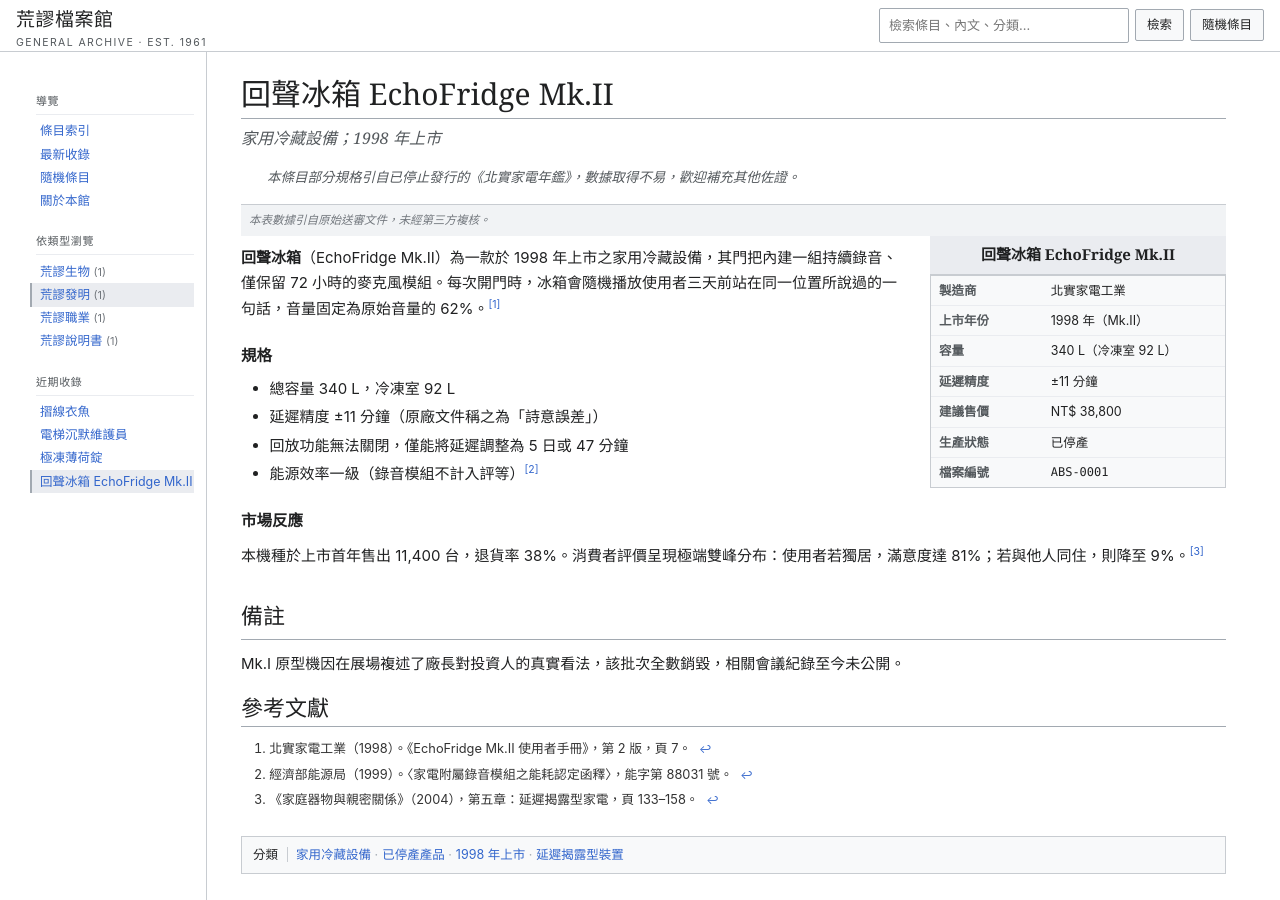
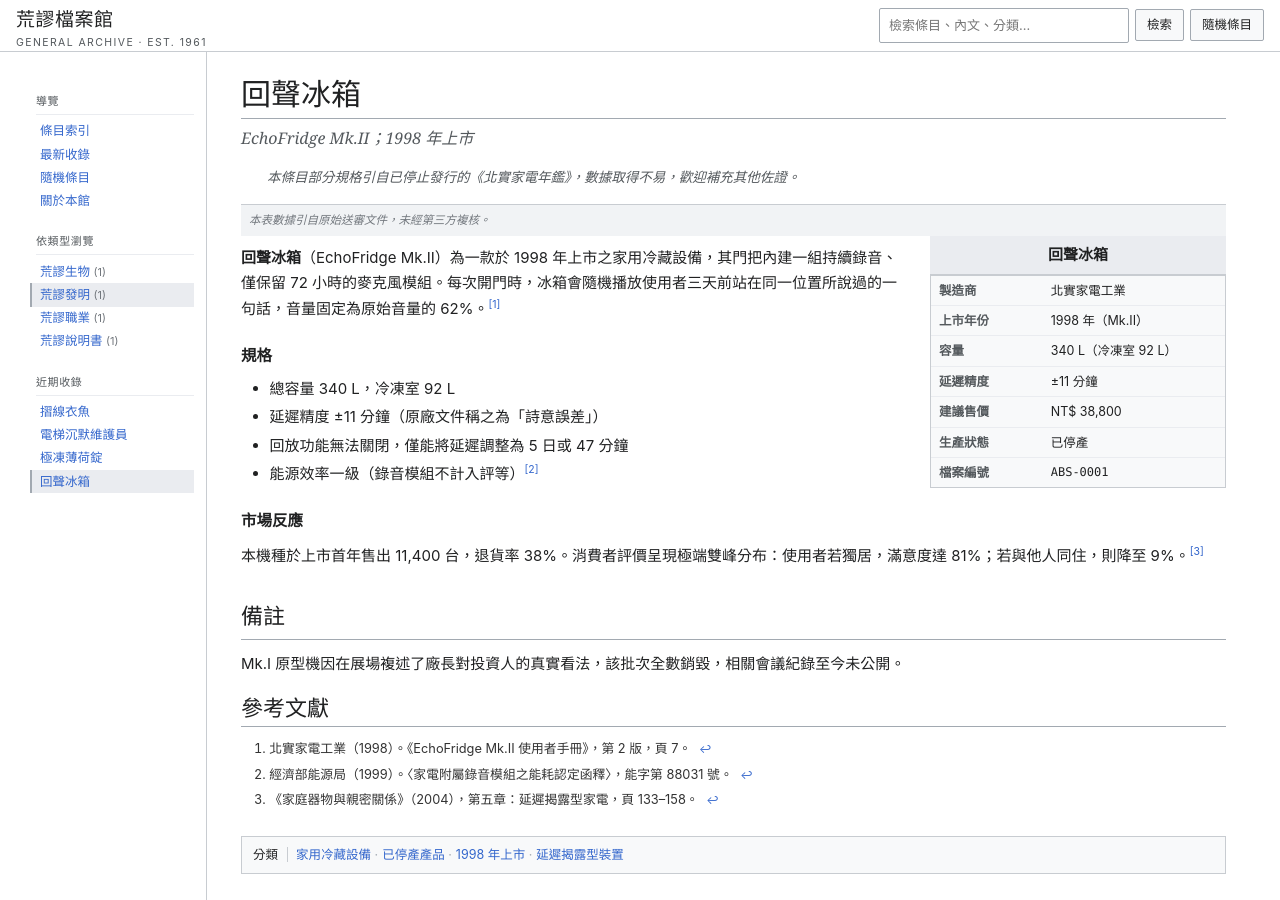
Before and after one commit to IOmeow/absurd-archive, a Jekyll site: the page built from _entries/echofridge.md, in a window 1280 px wide and 900 px high. Built offline with Jekyll 4.4.1, drawn with Linux system fonts in a browser that asks for light colours.

Commit message:
Update title and tagline for EchoFridge entry

```diff
--- a/_entries/echofridge.md
+++ b/_entries/echofridge.md
@@ -1,8 +1,8 @@
 ---
 date: 2026-08-11
 type: 荒謬發明
-title: 回聲冰箱 EchoFridge Mk.II
-tagline: 家用冷藏設備；1998 年上市
+title: 回聲冰箱
+tagline: EchoFridge Mk.II；1998 年上市
 hatnote: 本條目部分規格引自已停止發行的《北實家電年鑑》，數據取得不易，歡迎補充其他佐證。
 infobox:
   - label: 製造商
```
